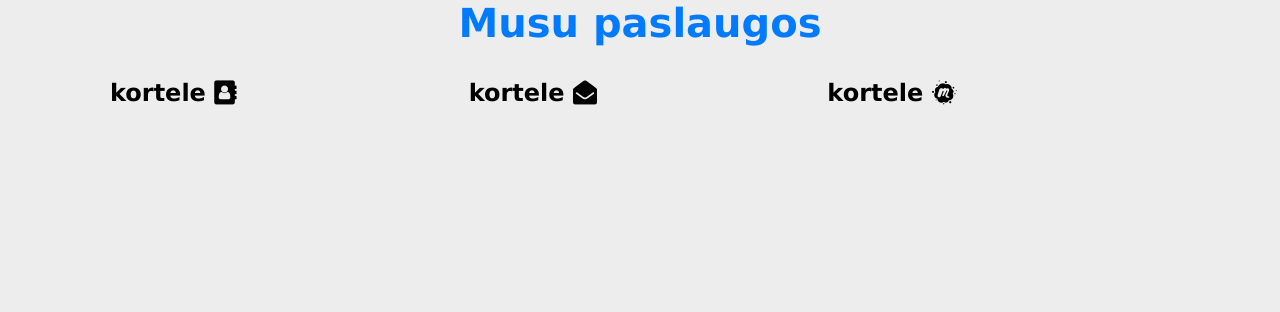
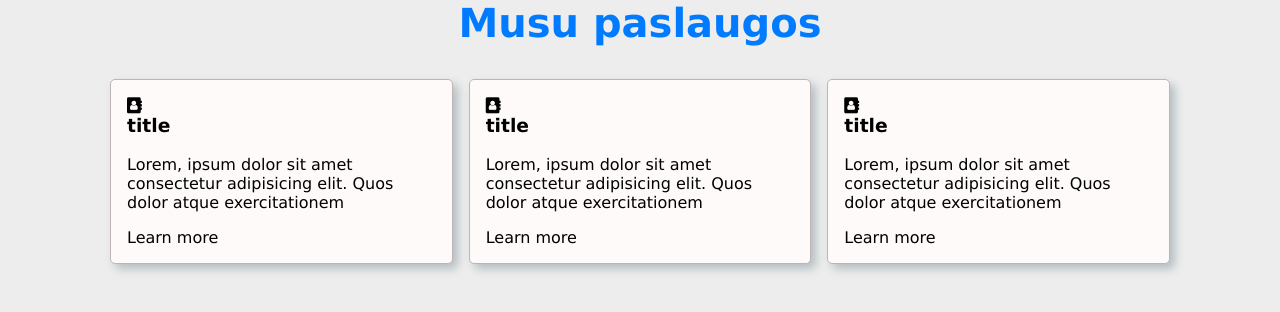
Before and after one commit to MariusCodeAcademy/feu2-02_react_vite_components_props, a React (Vite) app: page / in a window 1280 px wide. Shown: the top 312 px of the page. Built offline with nearby package versions, Linux system fonts and the light colour scheme; the HTML template or start-up script is replaced by a standard one.

Commit message:
service3 card

```diff
--- a/src/App.jsx
+++ b/src/App.jsx
@@ -1,26 +1,36 @@
 import './App.css';
 
 function SectionTitle(props) {
-  console.log('props ===', props);
+  // console.log('props ===', props);
   return <h2 className='sectionTitle'>{props.title}</h2>;
 }
 
 function Icon(props) {
+  // console.log('props ===', props);
   return <i className={`fa ${props.iconName}`} aria-hidden='true'></i>;
 }
 
 function Grid() {
   return (
     <div className='grid'>
-      <h2>
-        kortele <Icon iconName='fa-address-book' />
-      </h2>
-      <h2>
-        kortele <Icon iconName='fa-envelope-open' />
-      </h2>
-      <h2>
-        kortele <Icon iconName='fa-meetup' />
-      </h2>
+      <SeviceCard />
+      <SeviceCard />
+      <SeviceCard />
+    </div>
+  );
+}
+
+function SeviceCard() {
+  return (
+    <div className='card'>
+      <Icon className='card__icon' iconName='fa-address-book' />
+      <h3>title</h3>
+      <p className='card__text'>
+        Lorem, ipsum dolor sit amet consectetur adipisicing elit. Quos dolor atque exercitationem
+      </p>
+      <a href='#' className='card__link'>
+        Learn more
+      </a>
     </div>
   );
 }
```
